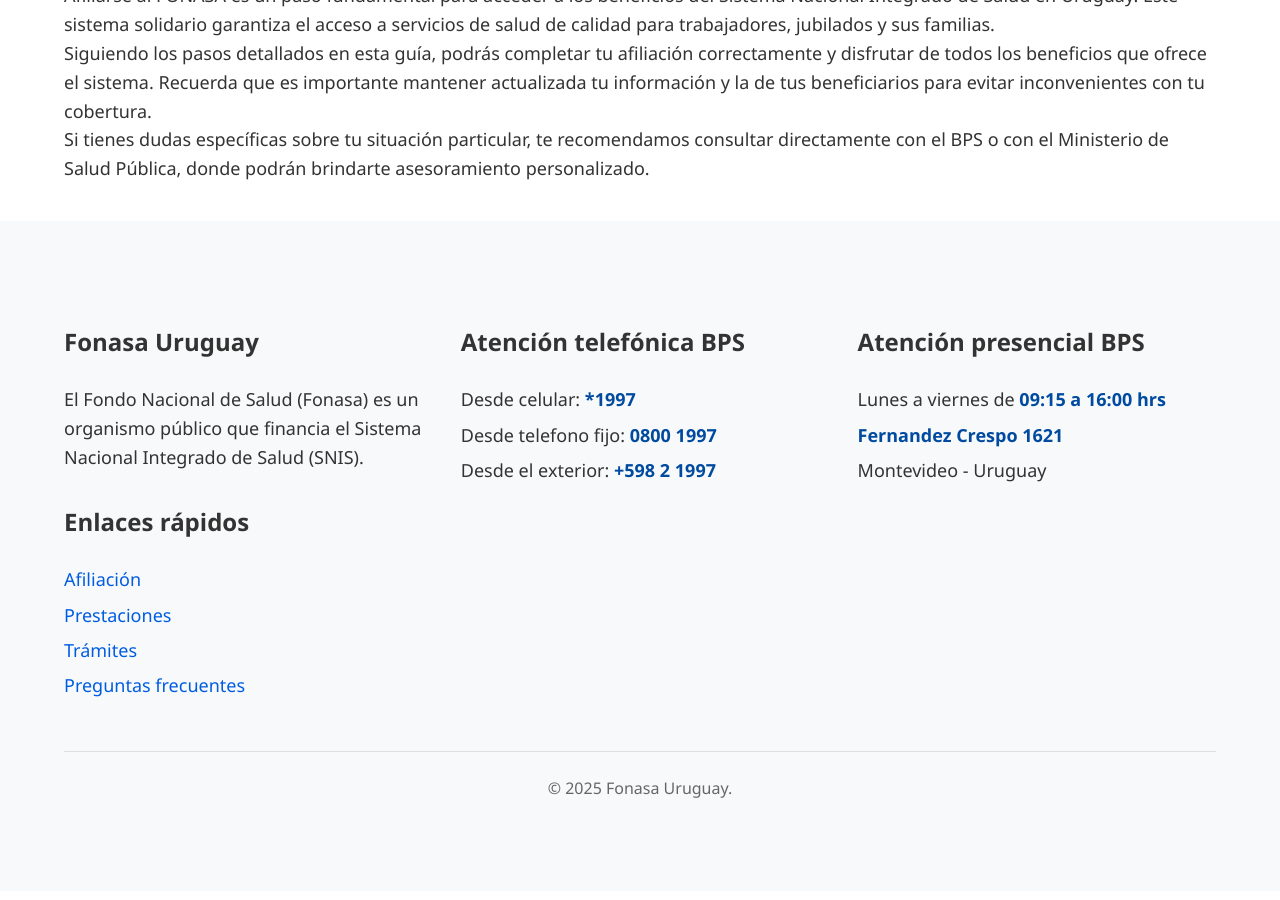
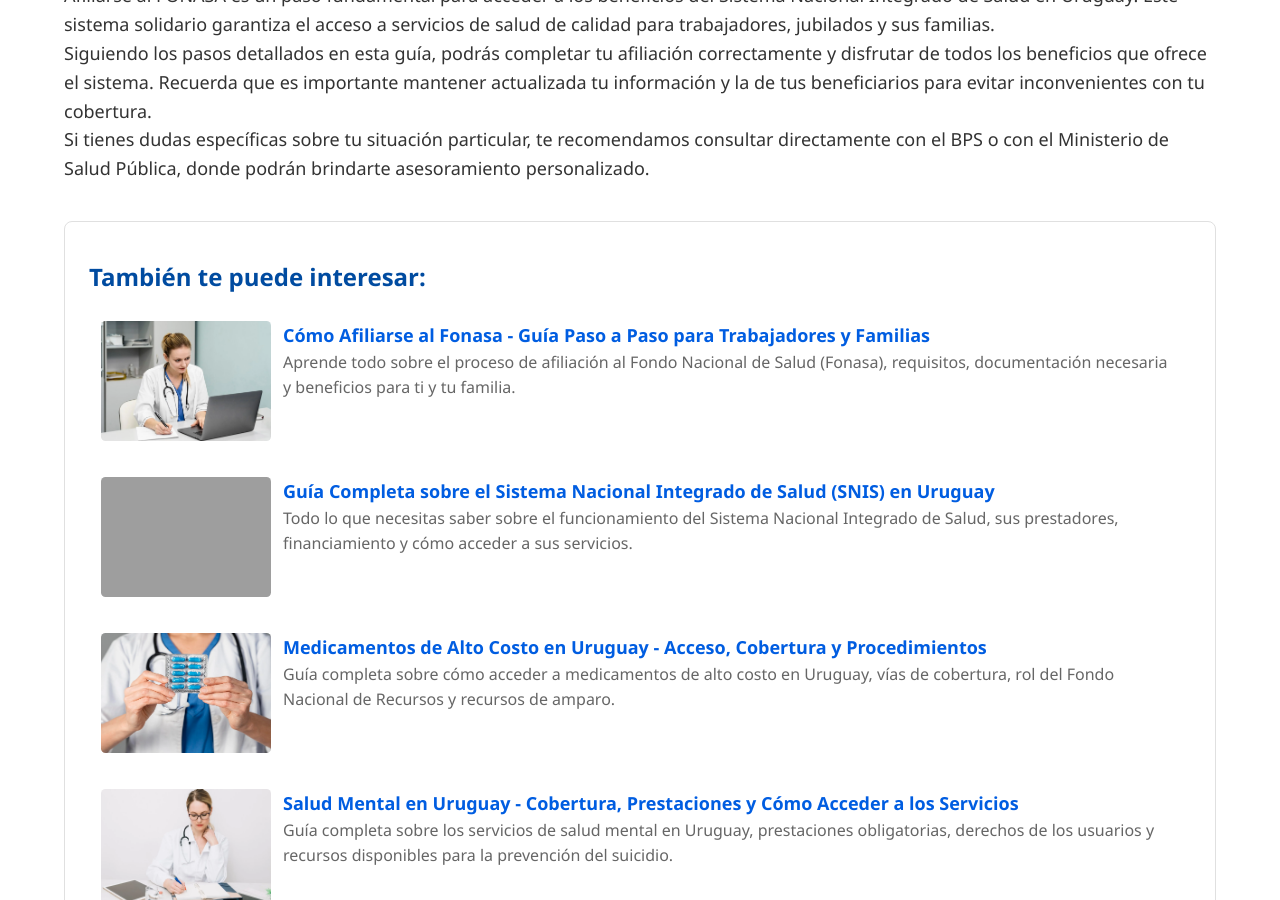
Before and after one commit to JoseAtel/fonasa.info, a Jekyll site: the page built from blog/prestaciones-beneficios-fonasa.md, in a window 1280 px wide and 900 px high, scrolled down 13718 px. Built offline with Jekyll 4.4.1, drawn with Linux system fonts in a browser that asks for light colours; our own code applies the rules of GitHub Pages for plain Markdown files; some of the changed text lies outside the part shown; grey boxes are pictures that could not be loaded.

Commit message:
Actualizaciones

```diff
--- a/blog/prestaciones-beneficios-fonasa.md
+++ b/blog/prestaciones-beneficios-fonasa.md
@@ -518,3 +518,7 @@
 Siguiendo los pasos detallados en esta guía, podrás completar tu afiliación correctamente y disfrutar de todos los beneficios que ofrece el sistema. Recuerda que es importante mantener actualizada tu información y la de tus beneficiarios para evitar inconvenientes con tu cobertura.
 
 Si tienes dudas específicas sobre tu situación particular, te recomendamos consultar directamente con el BPS o con el Ministerio de Salud Pública, donde podrán brindarte asesoramiento personalizado.
+
+
+
+{% include blog.html %}
```
